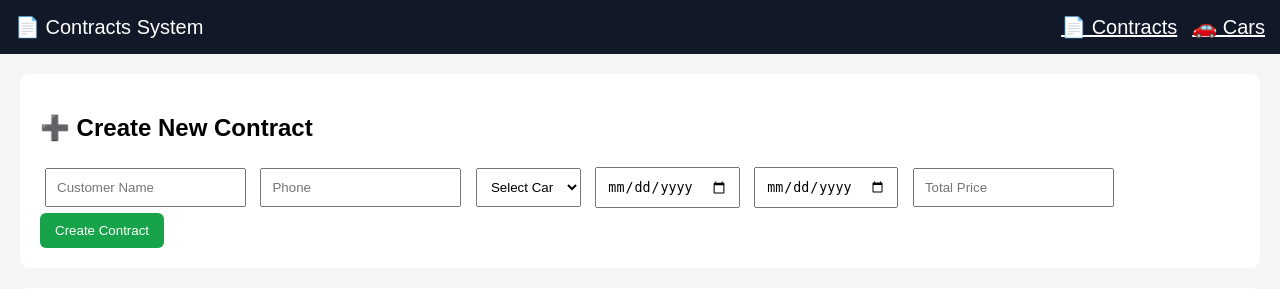
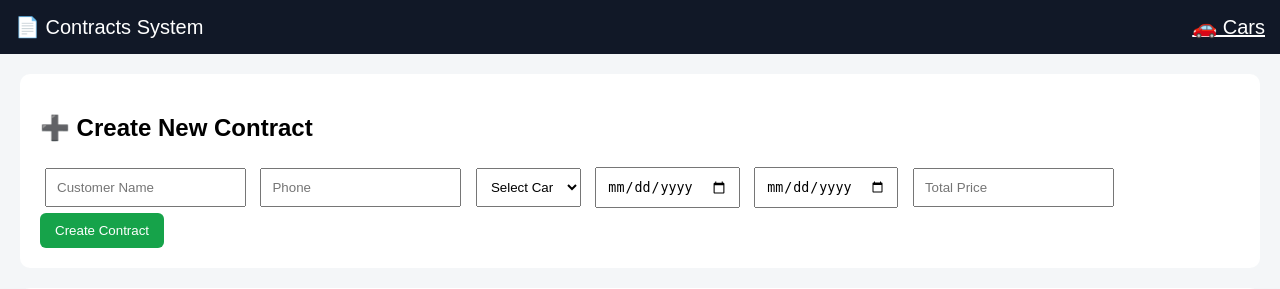
Before and after one commit to bkawash-ops/car-rental, a Flask app: page /contracts in a window 1280 px wide. Shown: the top 289 px of the page. Run offline with Flask 3, Linux system fonts and the light colour scheme; data comes from the database, SQL or seed files in the repository; data that the repository does not hold is empty.

Commit message:
Update contracts.html

```diff
--- a/templates/contracts.html
+++ b/templates/contracts.html
@@ -78,10 +78,7 @@
         🚗 Cars
     </a>
 
-    <a href="/contracts" style="float:right; color:white;">
-        📄 Contracts
-    </a>
-</div>
+   </div>
 
 <div class="container">
 
```
